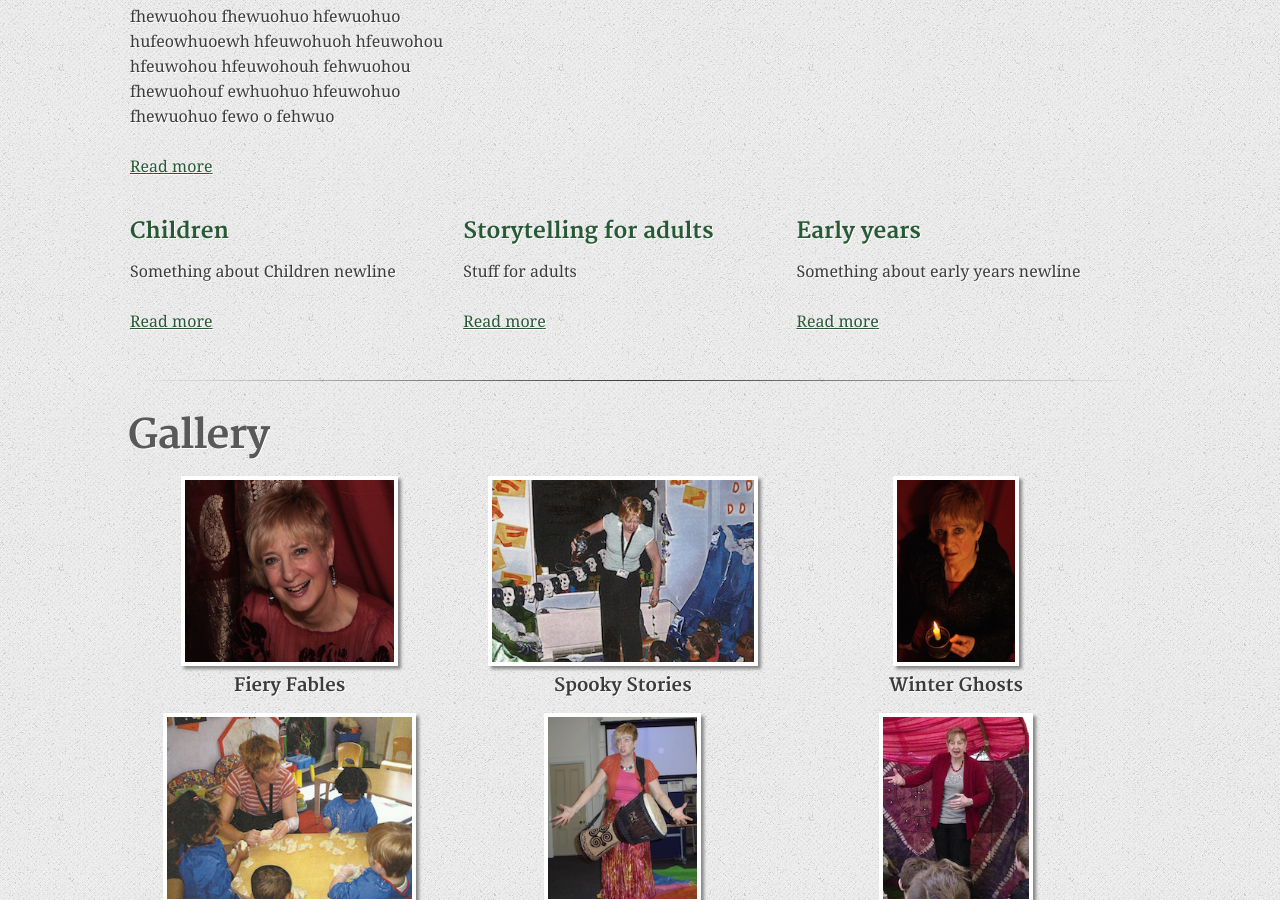
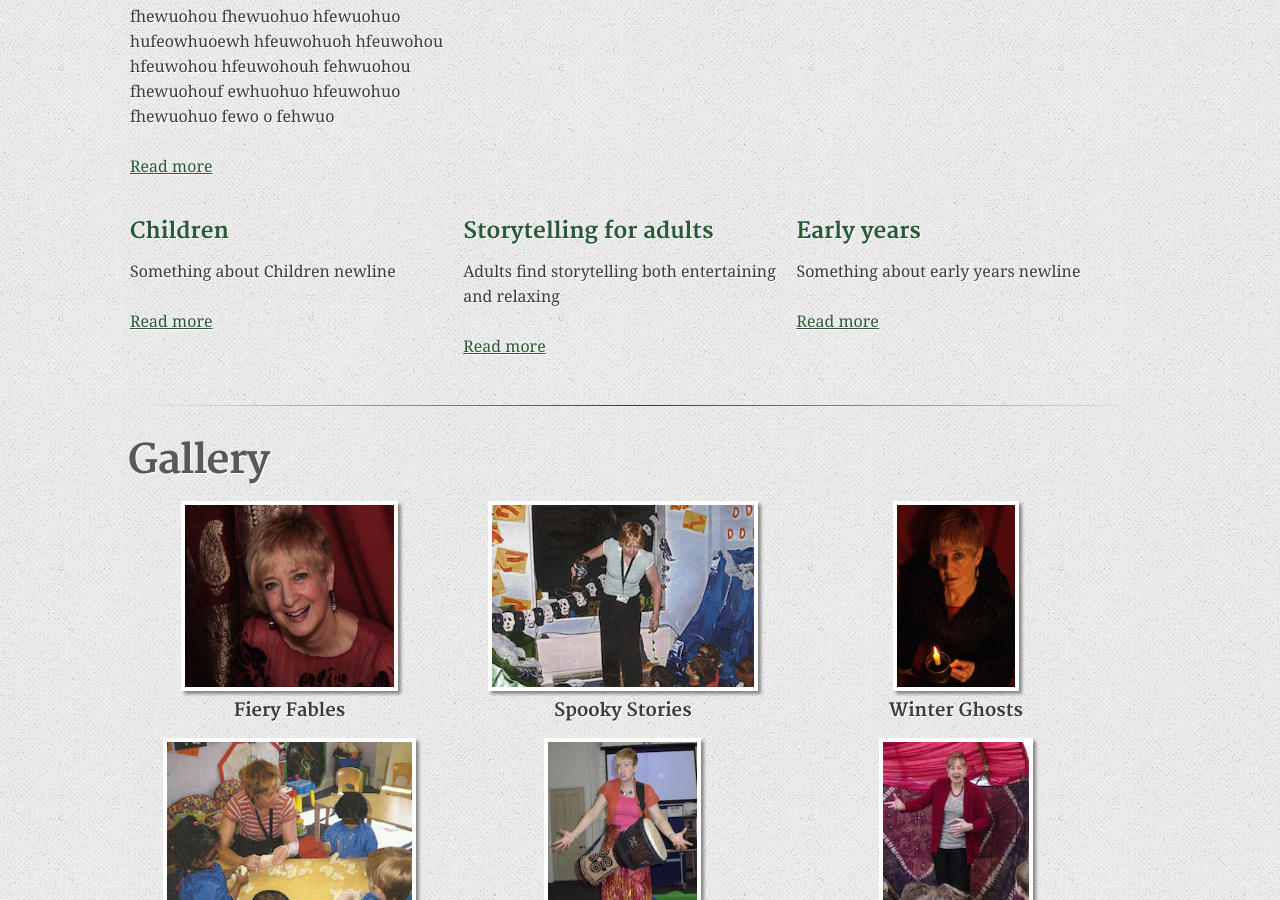
Before and after one commit to m3dwards/storytellingforall, a Jekyll site: the page built from index.html, in a window 1280 px wide and 900 px high, scrolled down 855 px. Built offline with Jekyll 4.4.1, drawn with Linux system fonts in a browser that asks for light colours.

Commit message:
Updated index.md

```diff
--- a/services/storytelling-for-adults/index.md
+++ b/services/storytelling-for-adults/index.md
@@ -1,9 +1,10 @@
 ---
 layout: page
 title: Storytelling for adults
-description: Stuff for adults
+description: Adults find storytelling both entertaining and relaxing
 published: true
 ---
+
 
 
 
```
